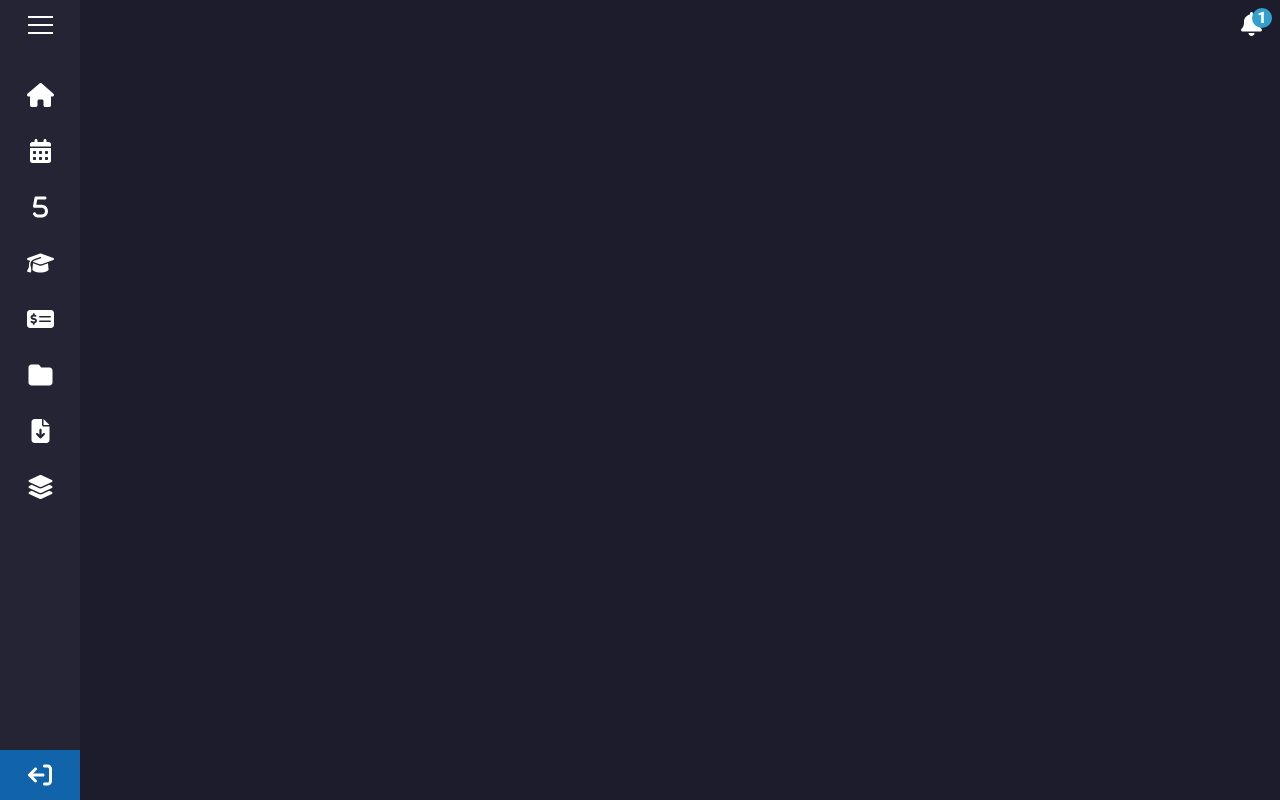
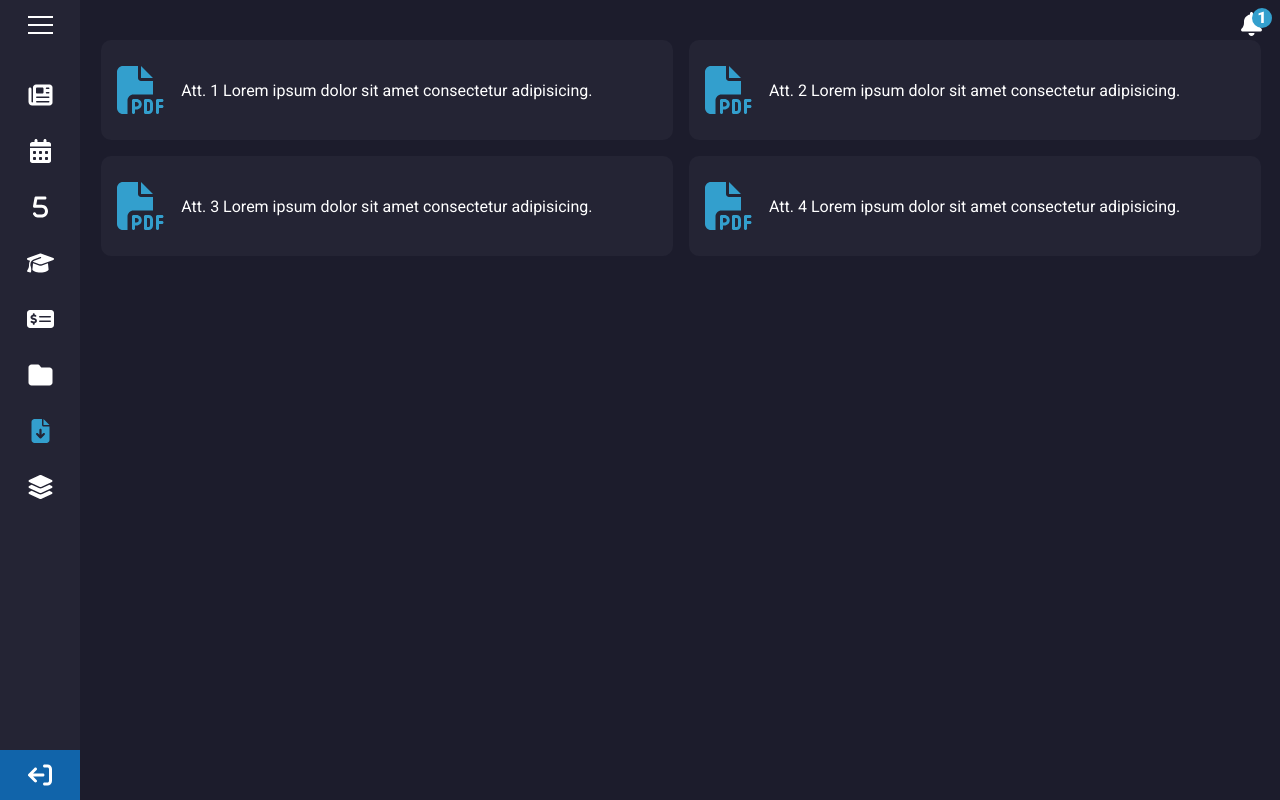
Before and after one commit to LeCarteloo/VirtualUniversity, a React (Create React App) app: page /home/files in a window 1280 px wide. Built offline with nearby package versions, Linux system fonts and the light colour scheme.

Commit message:
Changed dashboard into articles, added file section
Articles will display future content, file section will allow to download files (like guidelines)

```diff
--- a/src/components/Article.js
+++ b/src/components/Article.js
@@ -1,4 +1,6 @@
 import "../styles/article.scss";
+
+import { Link } from "react-router-dom";
 
 const Article = ({ image, date, title, hashtags }) => {
   return (
@@ -15,6 +17,9 @@ const Article = ({ image, date, title, hashtags }) => {
               {hashtag + " "}
             </a>
           ))}
+          <Link to=":id" className="read-more">
+            Read more...
+          </Link>
         </span>
       </div>
     </div>
--- a/src/components/Dashboard.js
+++ b/src/components/Articles.js
@@ -1,9 +1,9 @@
-import "../styles/dashboard.scss";
+import "../styles/articles.scss";
 
 import NavBlock from "./NavBlock";
 import Article from "./Article";
 
-const Dashboard = () => {
+const Articles = () => {
   //TODO: All keys should be later changed to ids from database
 
   // Array with future announcements
@@ -20,7 +20,7 @@ const Dashboard = () => {
   ];
 
   return (
-    <section className="dashboard-section">
+    <section className="articles-section">
       <div className="announcements">
         <h1 className="title">Announcements</h1>
         <hr />
@@ -44,4 +44,4 @@ const Dashboard = () => {
   );
 };
 
-export default Dashboard;
+export default Articles;
--- a/src/components/Home.js
+++ b/src/components/Home.js
@@ -2,10 +2,11 @@ import "../styles/home.scss";
 import { Routes, Route } from "react-router-dom";
 
 import NavBar from "./NavBar";
-import Dashboard from "./Dashboard";
+import Articles from "./Articles";
 import Grades from "./Grades";
 import Calendar from "./calendar/Calendar";
 import Notifications from "./Notifications";
+import Files from "./files/Files";
 
 const Home = () => {
   return (
@@ -14,9 +15,10 @@ const Home = () => {
       <NavBar />
       <section className="content-section">
         <Routes>
-          <Route index path="dashboard" exact element={<Dashboard />} />
+          <Route index path="articles" exact element={<Articles />} />
           <Route path="grades" exact element={<Grades />} />
           <Route path="calendar" exact element={<Calendar />} />
+          <Route path="files" exact element={<Files />} />
         </Routes>
       </section>
     </section>
--- a/src/components/Login.js
+++ b/src/components/Login.js
@@ -48,7 +48,7 @@ const Login = () => {
                 setPassword(e.target.value);
               }}
             />
-            <Link to="/home/dashboard">
+            <Link to="/home/articles">
               <Button text="Login in" />
             </Link>
           </form>
--- a/src/components/NavBar.js
+++ b/src/components/NavBar.js
@@ -7,14 +7,17 @@ import "../styles/navBar.scss";
 import Logo from "../assets/logo.png";
 
 import { FontAwesomeIcon } from "@fortawesome/react-fontawesome";
-import { faFolder } from "@fortawesome/free-solid-svg-icons";
-import { faCalendarDays } from "@fortawesome/free-solid-svg-icons";
-import { faLayerGroup } from "@fortawesome/free-solid-svg-icons";
-import { faFileArrowDown } from "@fortawesome/free-solid-svg-icons";
-import { faGraduationCap } from "@fortawesome/free-solid-svg-icons";
-import { faHouse } from "@fortawesome/free-solid-svg-icons";
-import { faMoneyCheckDollar } from "@fortawesome/free-solid-svg-icons";
-import { fa5 } from "@fortawesome/free-solid-svg-icons";
+import {
+  faFolder,
+  faCalendarDays,
+  faLayerGroup,
+  faFileArrowDown,
+  faGraduationCap,
+  // faHouse,
+  faMoneyCheckDollar,
+  fa5,
+  faNewspaper,
+} from "@fortawesome/free-solid-svg-icons";
 
 import { faArrowRightFromBracket } from "@fortawesome/free-solid-svg-icons";
 
@@ -30,7 +33,6 @@ const NavBar = () => {
     "Optional subjects",
     "Graduation work",
   ];
-  const filesSubLinks = ["Declaration", "Guidelines"];
 
   return (
     <nav className={`nav-bar ${navState}`}>
@@ -45,7 +47,12 @@ const NavBar = () => {
 
       <div className="wrapper">
         <ul className="nav-items">
-          <NavItem name="Dashboard" nav={nav} icon={faHouse} path="dashboard" />
+          <NavItem
+            name="Articles"
+            nav={nav}
+            icon={faNewspaper}
+            path="articles"
+          />
           <NavItem
             name="Calendar"
             nav={nav}
@@ -66,12 +73,7 @@ const NavBar = () => {
             path="payments"
           />
           <NavItem name="Shared drive" nav={nav} icon={faFolder} path="drive" />
-          <NavItem
-            name="Files"
-            nav={nav}
-            icon={faFileArrowDown}
-            subLinks={filesSubLinks}
-          />
+          <NavItem name="Files" nav={nav} icon={faFileArrowDown} path="files" />
           <NavItem name="Groups" nav={nav} icon={faLayerGroup} path="groups" />
         </ul>
         <div className="user-info">
--- /dev/null
+++ b/src/components/files/File.js
@@ -0,0 +1,16 @@
+import "../../styles/files.scss";
+import { FontAwesomeIcon } from "@fortawesome/react-fontawesome";
+
+const File = ({ icon, title, file }) => {
+  // Later after clicking on file download will begin
+  return (
+    <div className="file">
+      <div className="file-wrapper">
+        <FontAwesomeIcon className="file-icon" icon={icon} size="3x" />
+        <div className="file-title">{title}</div>
+      </div>
+    </div>
+  );
+};
+
+export default File;
--- /dev/null
+++ b/src/components/files/Files.js
@@ -0,0 +1,29 @@
+import "../../styles/files.scss";
+import File from "./File";
+
+import { faFilePdf } from "@fortawesome/free-solid-svg-icons";
+
+const Files = () => {
+  return (
+    <section className="files-section">
+      <File
+        icon={faFilePdf}
+        title={"Att. 1 Lorem ipsum dolor sit amet consectetur adipisicing."}
+      />
+      <File
+        icon={faFilePdf}
+        title={"Att. 2 Lorem ipsum dolor sit amet consectetur adipisicing."}
+      />
+      <File
+        icon={faFilePdf}
+        title={"Att. 3 Lorem ipsum dolor sit amet consectetur adipisicing."}
+      />
+      <File
+        icon={faFilePdf}
+        title={"Att. 4 Lorem ipsum dolor sit amet consectetur adipisicing."}
+      />
+    </section>
+  );
+};
+
+export default Files;
--- a/src/styles/article.scss
+++ b/src/styles/article.scss
@@ -5,18 +5,21 @@
   margin-bottom: 1em;
   align-items: center;
   background-color: global.$secondary;
-  // border-radius: 10px;
+  border-radius: 10px;
 
   @media (max-width: 756px) {
     flex-direction: column;
   }
 
   .article-img {
+    height: 100%;
+    display: flex;
     img {
-      // border-radius: 10px;
-      width: 300px;
+      border-radius: 10px 0 0 10px;
+      width: 330px;
     }
     @media (max-width: 756px) {
+      border-radius: 10px 10px 0 0;
       width: 100%;
       padding-top: 40%;
       overflow: hidden;
@@ -39,7 +42,7 @@
       font-weight: 200;
     }
     .article-tags {
-      // Add class later
+      //TODO: Add class later
       a {
         position: relative;
         text-decoration: none;
@@ -54,15 +57,17 @@
           transform: scaleX(0);
           border-bottom: 1.5px solid rgb(163, 162, 162);
           transition: 0.2s;
-          // z-index: 1;
         }
         &:hover:after {
           transform: scaleX(1);
         }
       }
     }
-    .article-title {
-      line-break: loose;
+
+    .read-more {
+      font-weight: bold;
+      cursor: pointer;
+      float: right;
     }
   }
 }
--- a/src/styles/dashboard.scss
+++ b/src/styles/articles.scss
@@ -1,6 +1,6 @@
 @use "./global" as global;
 
-.dashboard-section {
+.articles-section {
   width: 100%;
   height: 100%;
   display: flex;
--- /dev/null
+++ b/src/styles/files.scss
@@ -0,0 +1,39 @@
+@use "./global" as global;
+
+.files-section {
+  display: grid;
+  grid-template-columns: 1fr 1fr;
+  justify-items: center;
+  align-content: center;
+  gap: 1em;
+  @media (max-width: 756px) {
+    grid-template-columns: 1fr;
+  }
+}
+
+.file {
+  width: 100%;
+  height: 100px;
+  background-color: global.$secondary;
+  border-radius: 10px;
+  cursor: pointer;
+
+  &:hover {
+    // transform: scale(1.1);
+  }
+
+  .file-wrapper {
+    height: calc(100% - 2em);
+    display: flex;
+    align-items: center;
+    padding: 1em;
+
+    .file-icon {
+      //   font-size: 3vw;
+      color: global.$primary;
+    }
+    .file-title {
+      margin-left: 1em;
+    }
+  }
+}
```
